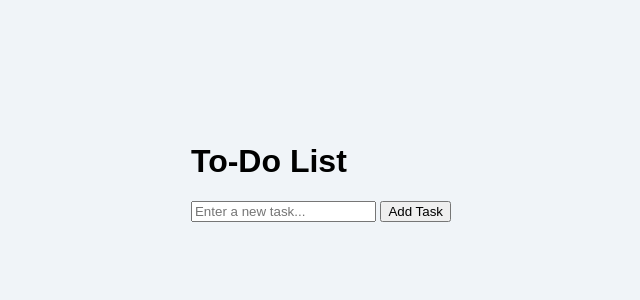
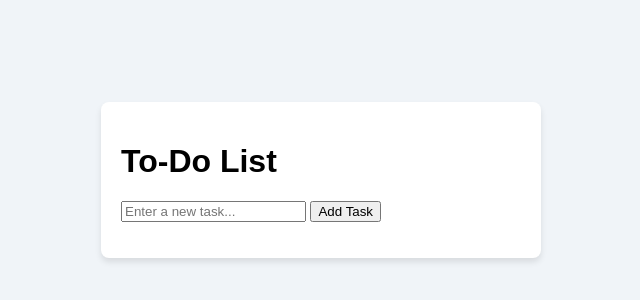
Before and after one commit to stanley-odhiambomwai/Dodo-List-Pro, a plain HTML site: page Index.html in a window 1280 px wide. Shown: the part 220-520 px from the top of the page, without its empty margins (319-959 px from the left). Drawn offline with Linux system fonts and the light colour scheme.

Commit message:
styling the to do container

```diff
--- a/Style.css
+++ b/Style.css
@@ -9,3 +9,12 @@ body {
     align-items: center;
     height: 100vh;
   }
+
+  .todo-container {
+    background: white;
+    padding: 20px;
+    border-radius: 8px;
+    box-shadow: 0 4px 6px rgba(0, 0, 0, 0.1);
+    width: 100%;
+    max-width: 400px;
+  }
```
